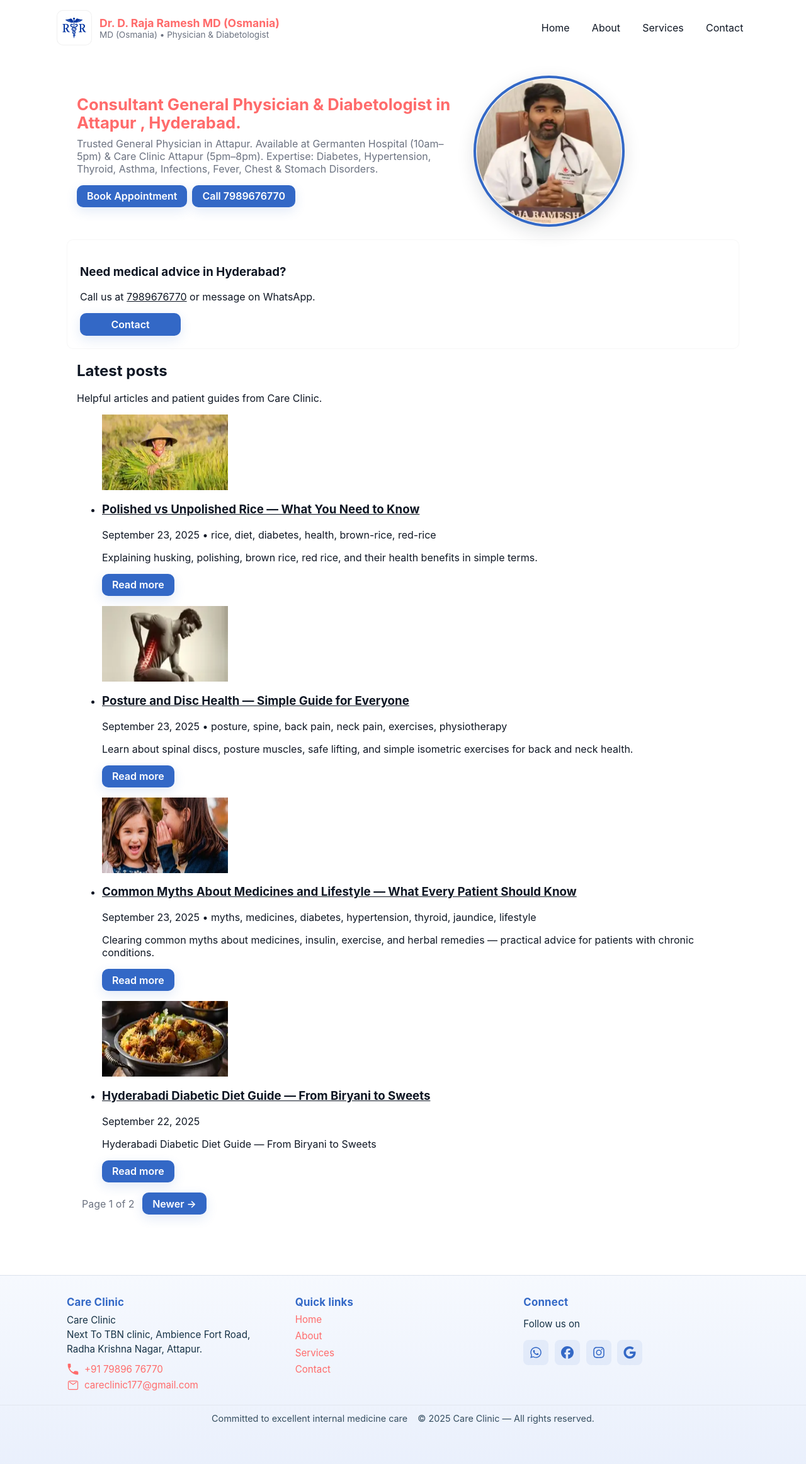
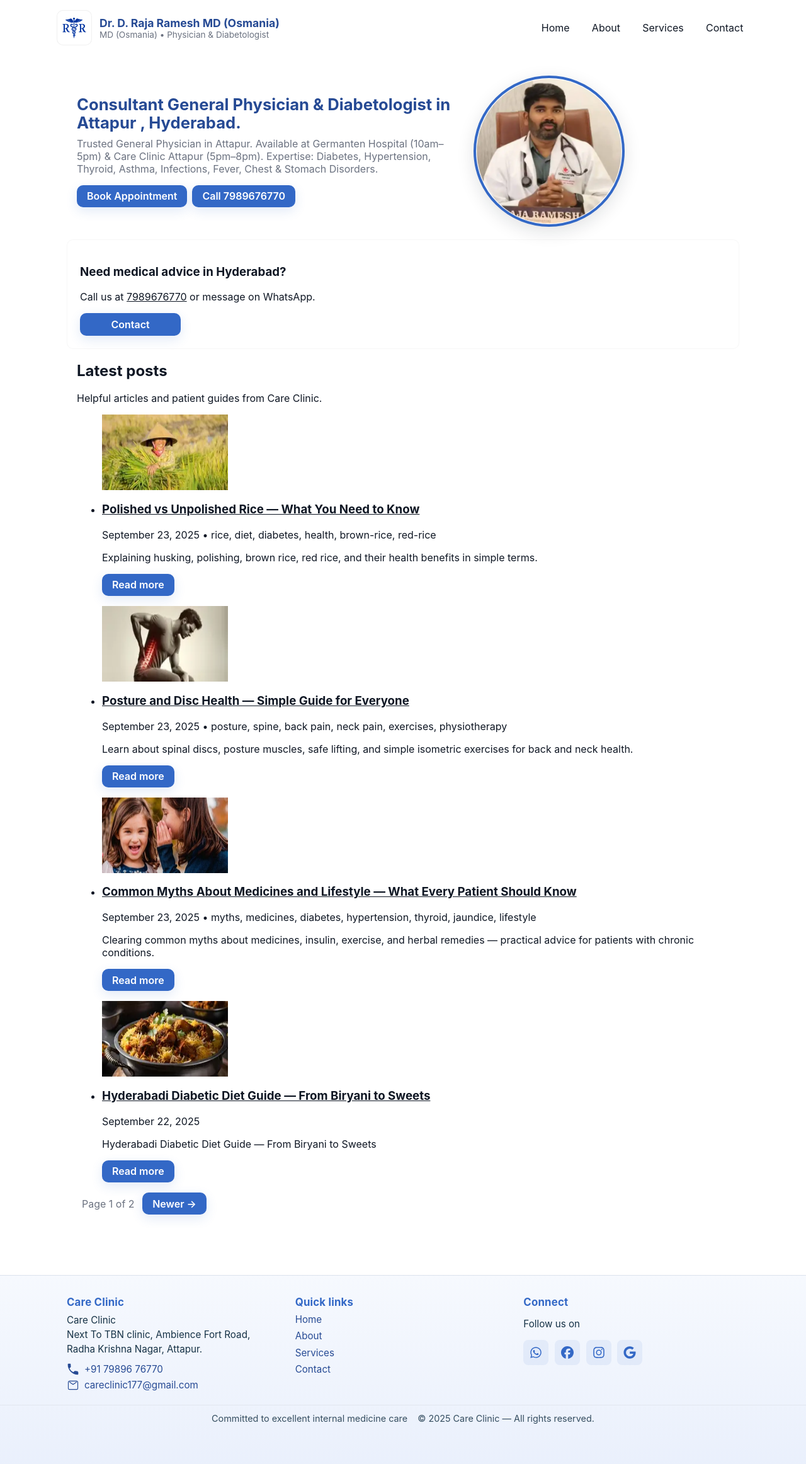
Before and after one commit to drrajarameshd/rr, a Jekyll site: the page built from index.html, in a window 1280 px wide. Shown: the whole page at 63% size. Built offline with Jekyll 4.4.1, drawn with Linux system fonts in a browser that asks for light colours; the list of posts is cut into pages by our own code.

Commit message:
Update style.css

```diff
--- a/assets/css/style.css
+++ b/assets/css/style.css
@@ -7,7 +7,7 @@
 /* ========= THEME / VARIABLES ========= */
 :root{
   --primary: #3368c6;
-  --primary-dark: #ff6b6b;
+  --primary-dark: #264a94;
   --primary-600: #e63946;
   --primary-100: rgba(51,104,198,0.08);
   --primary-150: rgba(51,104,198,0.15);
```
